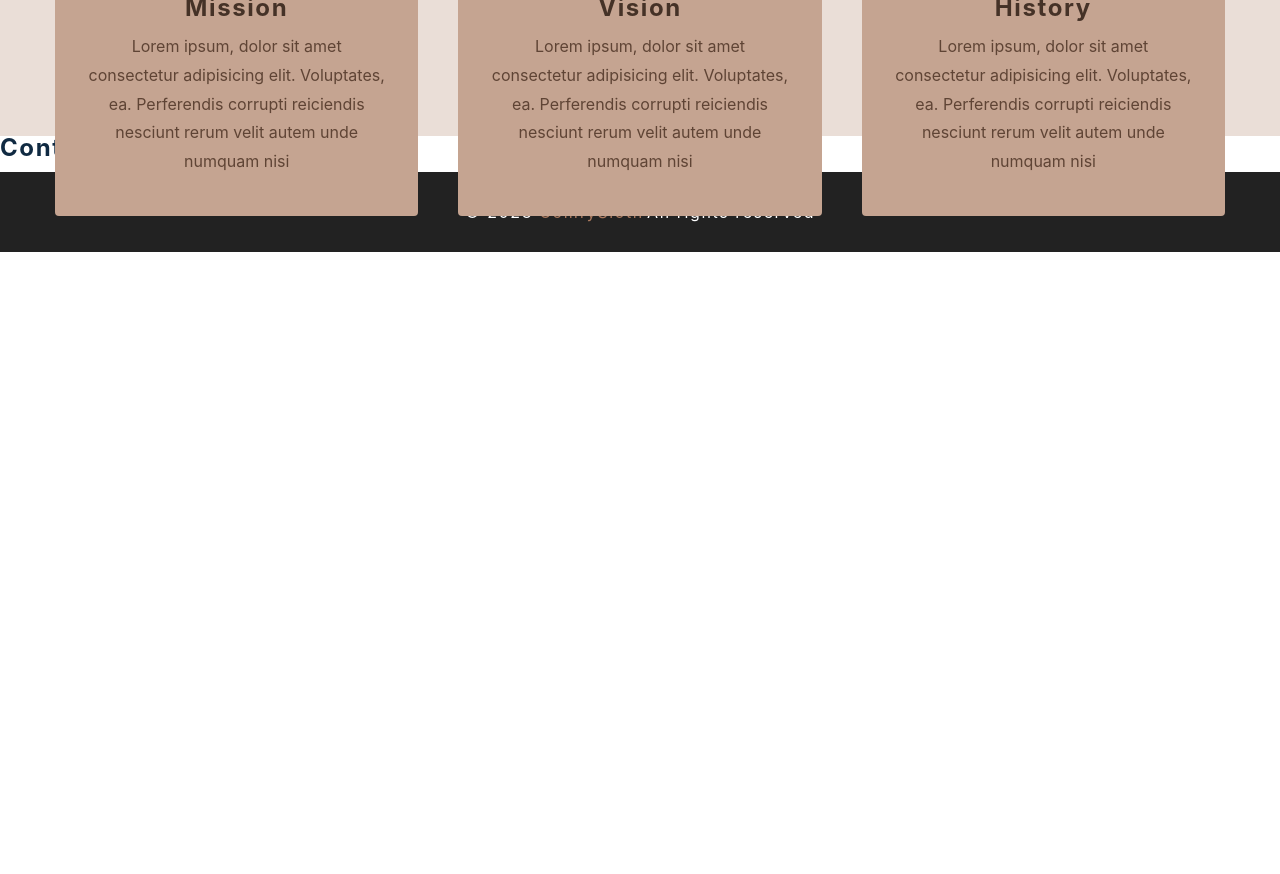
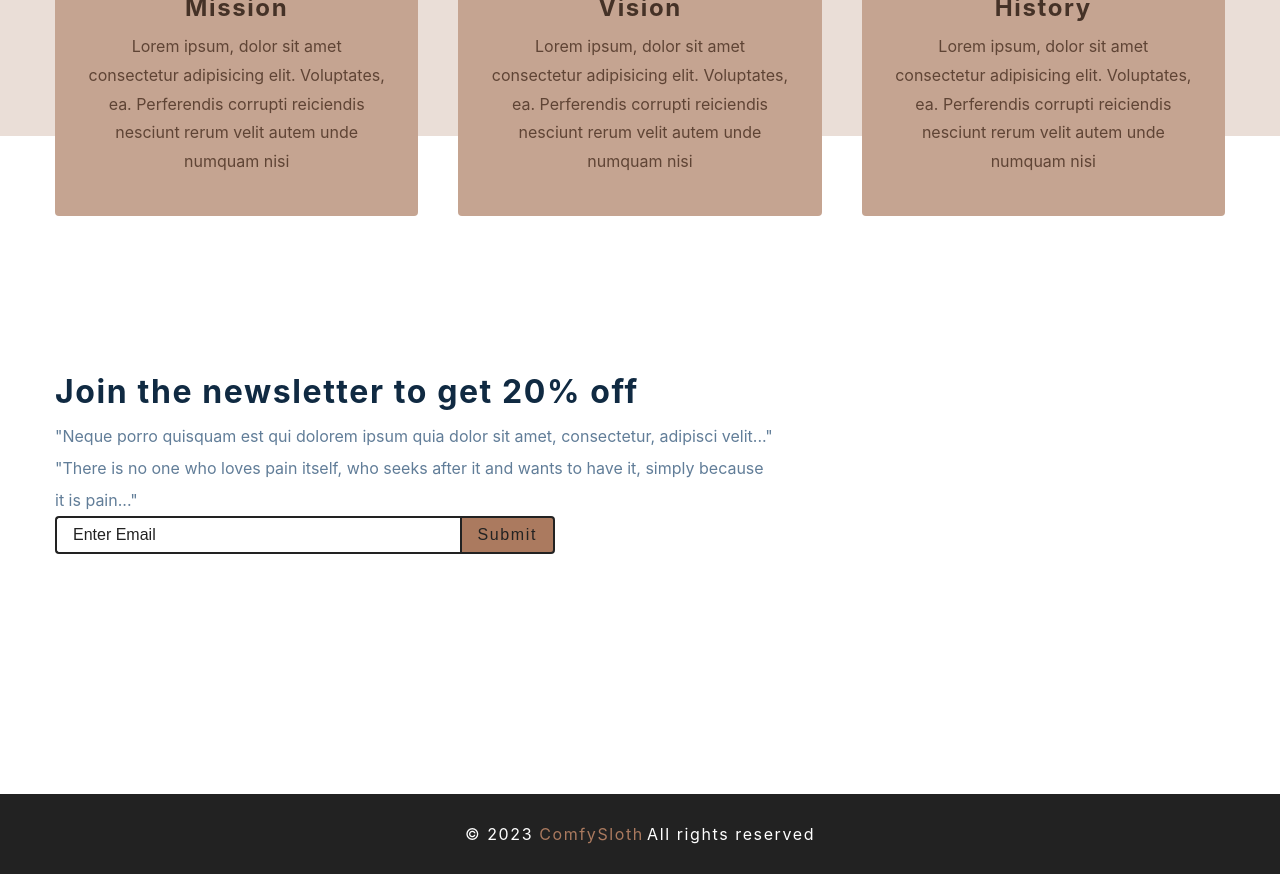
Before and after one commit to neet1313/react-project25-comfy-sloth-app, a React (Create React App) app: page / in a window 1280 px wide. Shown: the part 1200-2074 px from the top of the page. Before the commit the page ends 1452 px from the top, so only its background shows below. Built offline with nearby package versions, Linux system fonts and the light colour scheme; the HTML template or start-up script is replaced by a standard one.

Commit message:
updated contact

```diff
--- a/src/components/Contact.js
+++ b/src/components/Contact.js
@@ -2,7 +2,19 @@ import React from 'react'
 import styled from 'styled-components'
 
 const Contact = () => {
-  return <h4>contact section</h4>
+  return <Wrapper>
+    <div className='section-center'>
+      <h3>Join the newsletter to get 20% off</h3>
+      <p>
+        "Neque porro quisquam est qui dolorem ipsum quia dolor sit amet, consectetur, adipisci velit..."
+        "There is no one who loves pain itself, who seeks after it and wants to have it, simply because it is pain..."
+      </p>
+      <form className='contact-form'>
+        <input type='email' className='form-input' placeholder='enter email' />
+        <button type='submit' className='submit-btn'>submit</button>
+      </form>
+    </div>
+  </Wrapper>
 }
 const Wrapper = styled.section`
   padding: 5rem 0;
```
